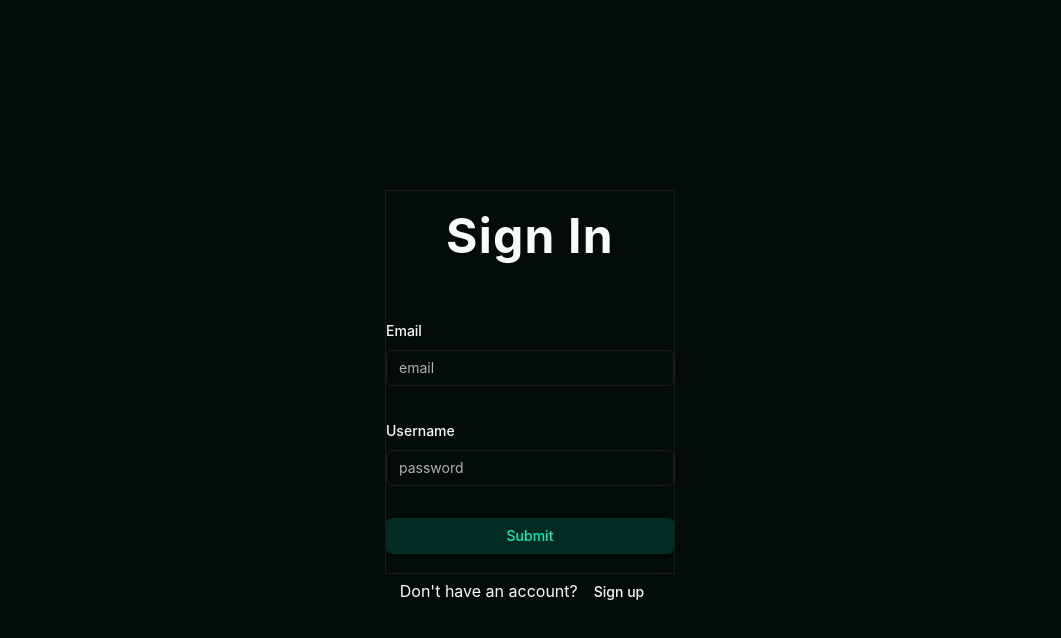
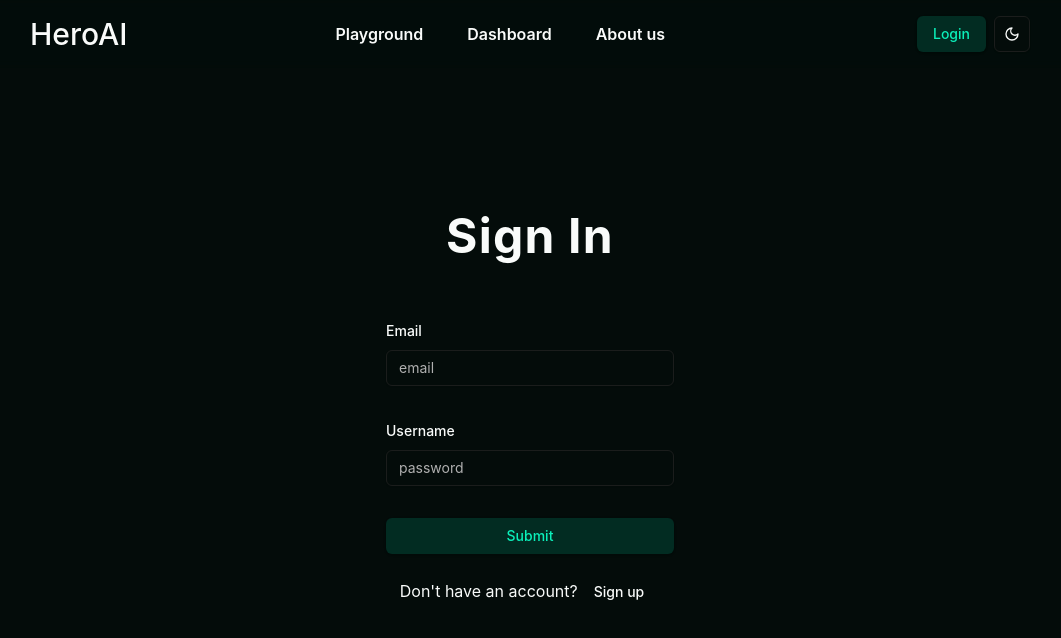
Before and after one commit to loweffort-alt/NeoDevs-HeroAI, a Next.js app: page /login in a window 1280 px wide. Shown: the top 638 px of the page, without its empty margins (110-1171 px from the left). Built offline with nearby package versions, Linux system fonts and the light colour scheme; what @edgestore/react would draw is missing.

Commit message:
Update Styles

```diff
--- a/app/(auth)/layout.tsx
+++ b/app/(auth)/layout.tsx
@@ -1,8 +1,10 @@
+import Header from "@/components/sections/home/header"
 import { ReactNode } from "react"
 
 const AuthLayout = ({ children }: Readonly<{ children: ReactNode }>) => {
   return (
     <div>
+      <Header />
       {children}
     </div>
   )
--- a/app/(auth)/login/page.tsx
+++ b/app/(auth)/login/page.tsx
@@ -5,7 +5,7 @@ import Link from "next/link"
 const LoginPage = () => {
   return (
     <div className="flex flex-col m-auto items-center justify-center h-screen">
-      <div className="grid items-center h-96 font-4 border">
+      <div className="grid items-center h-96 font-4">
         <FormLogin />
       </div>
       <div>
--- a/app/(protected)/playground/styles.css
+++ b/app/(protected)/playground/styles.css
@@ -2,6 +2,10 @@
     width: 100%;
     height: 100%;
     font-family: Arial, Helvetica, sans-serif;
+  }
+
+  .neg-shadow {
+    box-shadow: 0 -1px 3px 0 rgb(0 0 0 / 0.1), 0 -1px 2px -1px rgb(0 0 0 / 0.1);
   }
 
   ::-webkit-scrollbar {
--- a/components/Chatbot.tsx
+++ b/components/Chatbot.tsx
@@ -59,7 +59,7 @@ const ChatBot: React.FC = () => {
       </div>
       <div className="flex p-4">
         <input
-          className="flex-1 px-3 mr-3 rounded focus:outline-none"
+          className="flex-1 px-3 mr-3 rounded focus:outline-none bg-[rgb(18,18,18)]"
           placeholder="Chatea con tu archivo pdf aquí"
           value={userMessage}
           onChange={(e) => setUserMessage(e.target.value)}
--- a/components/sections/home/header.tsx
+++ b/components/sections/home/header.tsx
@@ -22,7 +22,7 @@ const Header = () => {
       <div className="max-w-5xl mx-auto flex justify-center flex-wrap flex-col md:flex-row">
         <div className="flex flex-row items-center justify-between p-3 md:py-4 w-full">
           <Link
-            href="#home"
+            href="/"
             className="flex text-xl md:text-3xl font-medium md:mb-0 dark:text-foreground"
           >HeroAI
           </Link>
--- a/components/sections/playground/questions.tsx
+++ b/components/sections/playground/questions.tsx
@@ -188,8 +188,8 @@ export const QuestionsSection = () => {
 
 export const NoQuestion = () => {
   return (
-    <div className="text-white flex flex-col h-full w-full">
-      <div className='border w-full h-16 p-4 flex justify-between items-center'>
+    <div className="flex flex-col h-full w-full">
+      <div className='border-b dark:border-border shadow w-full h-16 p-4 flex justify-between items-center'>
         <LogoutButton />
         <Button variant="outline">
           Traducir
@@ -199,7 +199,7 @@ export const NoQuestion = () => {
       <div className='flex-1'>
       </div>
 
-      <div className='border w-full h-16 p-4 flex justify-between items-center'>
+      <div className='border-t border-neutral-400 shadow dark:border-border w-full h-16 p-4 flex justify-between items-center'>
         <Button variant="outline">
           <CircleArrowLeft />
           Next
@@ -209,7 +209,6 @@ export const NoQuestion = () => {
           <CircleArrowRight />
         </Button>
       </div>
-
     </div >
   )
 }
--- a/components/ui/resizable.tsx
+++ b/components/ui/resizable.tsx
@@ -29,7 +29,7 @@ const ResizableHandle = ({
 }) => (
   <ResizablePrimitive.PanelResizeHandle
     className={cn(
-      "relative flex w-px items-center justify-center bg-border after:absolute after:inset-y-0 after:left-1/2 after:w-1 after:-translate-x-1/2 focus-visible:outline-none focus-visible:ring-1 focus-visible:ring-ring focus-visible:ring-offset-1 data-[panel-group-direction=vertical]:h-px data-[panel-group-direction=vertical]:w-full data-[panel-group-direction=vertical]:after:left-0 data-[panel-group-direction=vertical]:after:h-1 data-[panel-group-direction=vertical]:after:w-full data-[panel-group-direction=vertical]:after:-translate-y-1/2 data-[panel-group-direction=vertical]:after:translate-x-0 [&[data-panel-group-direction=vertical]>div]:rotate-90",
+      "relative flex w-px items-center justify-center bg-primary dark:bg-border after:absolute after:inset-y-0 after:left-1/2 after:w-1 after:-translate-x-1/2 focus-visible:outline-none focus-visible:ring-1 focus-visible:ring-ring focus-visible:ring-offset-1 data-[panel-group-direction=vertical]:h-px data-[panel-group-direction=vertical]:w-full data-[panel-group-direction=vertical]:after:left-0 data-[panel-group-direction=vertical]:after:h-1 data-[panel-group-direction=vertical]:after:w-full data-[panel-group-direction=vertical]:after:-translate-y-1/2 data-[panel-group-direction=vertical]:after:translate-x-0 [&[data-panel-group-direction=vertical]>div]:rotate-90",
       className
     )}
     {...props}
```
